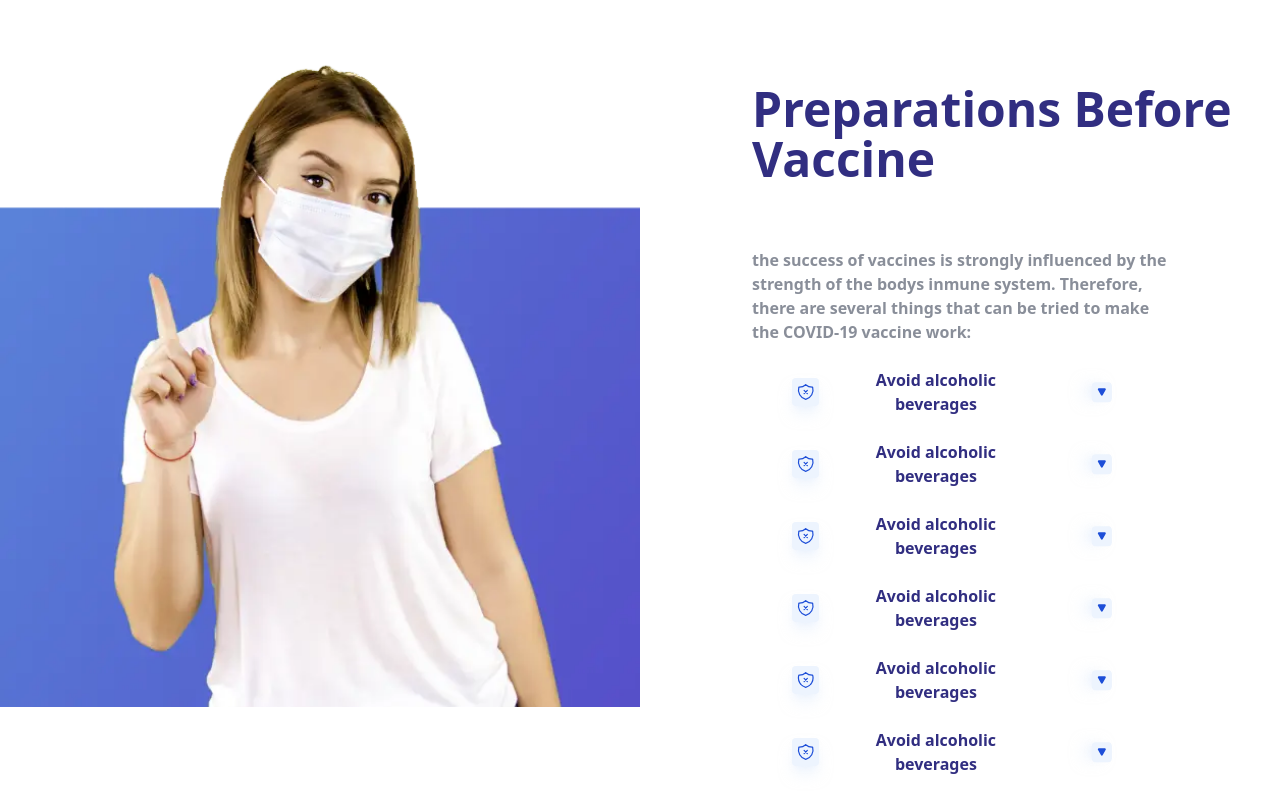
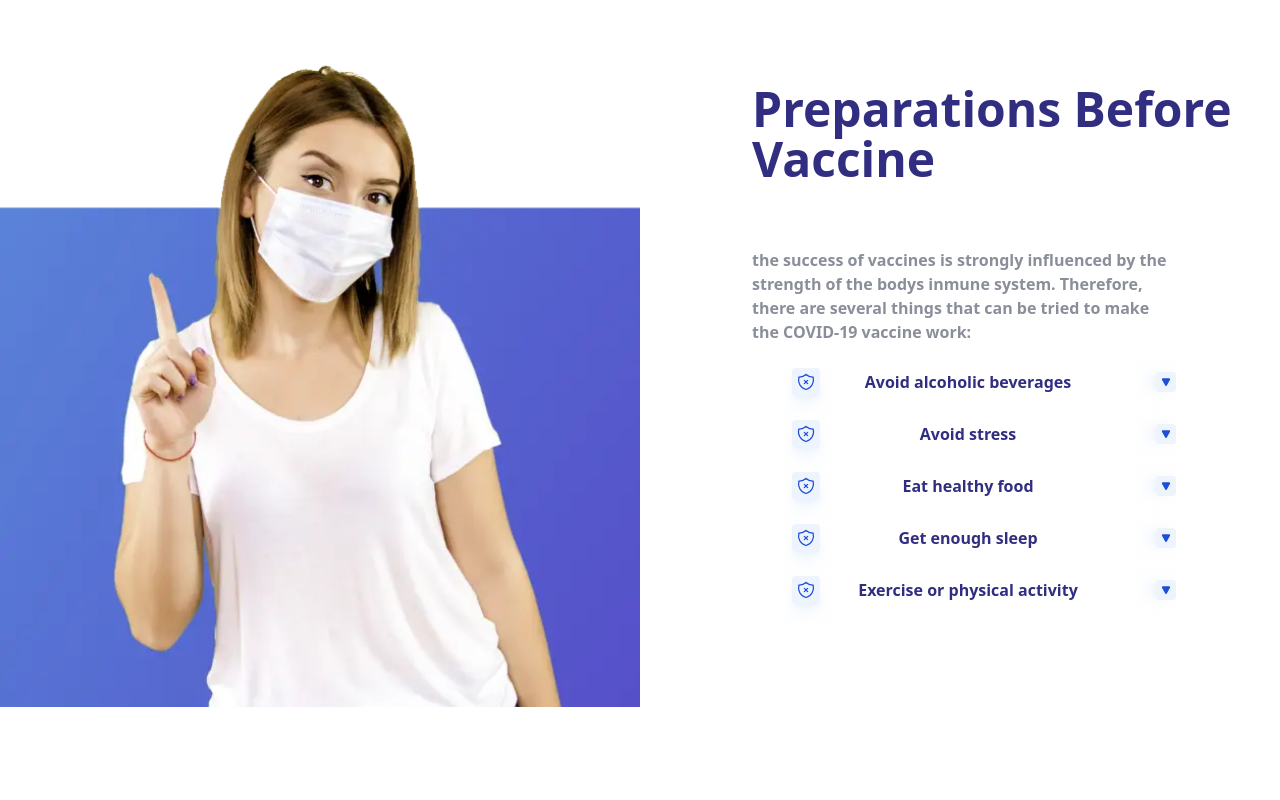
Before and after one commit to iam-leo/LaunchX-Latam-CSS, a website: page index.html in a window 1280 px wide. Shown: the part 1856-2656 px from the top of the page. After the commit the page ends 2563 px from the top, so only its background shows below. Drawn offline with Linux system fonts and the light colour scheme.

Commit message:
add accordion menu in pre-vaccine section

```diff
--- a/index.html
+++ b/index.html
@@ -133,7 +133,7 @@
             <!-- menu accordion -->
             <div class="pl-28 my-6">
                 <div class="ml-10">
-                    <button class="accordion w-80 flex justify-start items-center text-indigo-900 font-bold">
+                    <button class="accordion w-96 flex justify-between items-center text-indigo-900 font-bold">
                         <svg xmlns="http://www.w3.org/2000/svg" class="icon icon-tabler icon-tabler-shield-x w-7 h-7 text-blue-700 p-1 bg-blue-100/50 shadow-lg shadow-blue-100/50 mr-4 rounded" width="20" height="20" viewBox="0 0 24 24" stroke-width="1.5" stroke="#1D4ED8" fill="none" stroke-linecap="round" stroke-linejoin="round">
                             <path stroke="none" d="M0 0h24v24H0z" fill="none"/>
                             <path d="M12 3a12 12 0 0 0 8.5 3a12 12 0 0 1 -8.5 15a12 12 0 0 1 -8.5 -15a12 12 0 0 0 8.5 -3" />
@@ -144,102 +144,83 @@
                             <path fill-rule="evenodd" d="M4.5 5.653c0-1.426 1.529-2.33 2.779-1.643l11.54 6.348c1.295.712 1.295 2.573 0 3.285L7.28 19.991c-1.25.687-2.779-.217-2.779-1.643V5.653z" clip-rule="evenodd" />
                           </svg>
                     </button>
-                    <div class="hidden w-80 p-2 shadow-xl shadow-blue-700/10">
+                    <div class="hidden w-96 p-2 shadow-xl shadow-blue-700/10">
                         <p class="ml-11 mb-5 text-gray-500/80 font-semibold text-sm"> Lorem ipsum dolor sit amet consectetur adipisicing elit. Rem, dolore?</p>
                     </div>
                 </div>
             </div>
             <div class="pl-28 my-6">
                 <div class="ml-10">
-                    <button class="accordion w-80 flex justify-start items-center text-indigo-900 font-bold">
+                    <button class="accordion w-96 flex justify-between items-center text-indigo-900 font-bold">
                         <svg xmlns="http://www.w3.org/2000/svg" class="icon icon-tabler icon-tabler-shield-x w-7 h-7 text-blue-700 p-1 bg-blue-100/50 shadow-lg shadow-blue-100/50 mr-4 rounded" width="20" height="20" viewBox="0 0 24 24" stroke-width="1.5" stroke="#1D4ED8" fill="none" stroke-linecap="round" stroke-linejoin="round">
                             <path stroke="none" d="M0 0h24v24H0z" fill="none"/>
                             <path d="M12 3a12 12 0 0 0 8.5 3a12 12 0 0 1 -8.5 15a12 12 0 0 1 -8.5 -15a12 12 0 0 0 8.5 -3" />
                             <path d="M10 10l4 4m0 -4l-4 4" />
                           </svg>
-                          Avoid alcoholic beverages
+                          Avoid stress
                           <svg xmlns="http://www.w3.org/2000/svg" viewBox="0 0 24 24" fill="currentColor" class="w-5 h-5 rotate-90 text-blue-700 p-1 bg-blue-100/50 shadow-lg shadow-blue-100/50 ml-14 rounded">
                             <path fill-rule="evenodd" d="M4.5 5.653c0-1.426 1.529-2.33 2.779-1.643l11.54 6.348c1.295.712 1.295 2.573 0 3.285L7.28 19.991c-1.25.687-2.779-.217-2.779-1.643V5.653z" clip-rule="evenodd" />
                           </svg>
                     </button>
-                    <div class="hidden w-80 p-2 shadow-xl shadow-blue-700/10">
+                    <div class="hidden w-96 p-2 shadow-xl shadow-blue-700/10">
                         <p class="ml-11 mb-5 text-gray-500/80 font-semibold text-sm"> Lorem ipsum dolor sit amet consectetur adipisicing elit. Rem, dolore?</p>
                     </div>
                 </div>
             </div>
             <div class="pl-28 my-6">
                 <div class="ml-10">
-                    <button class="accordion w-80 flex justify-start items-center text-indigo-900 font-bold">
+                    <button class="accordion w-96 flex justify-between items-center text-indigo-900 font-bold">
                         <svg xmlns="http://www.w3.org/2000/svg" class="icon icon-tabler icon-tabler-shield-x w-7 h-7 text-blue-700 p-1 bg-blue-100/50 shadow-lg shadow-blue-100/50 mr-4 rounded" width="20" height="20" viewBox="0 0 24 24" stroke-width="1.5" stroke="#1D4ED8" fill="none" stroke-linecap="round" stroke-linejoin="round">
                             <path stroke="none" d="M0 0h24v24H0z" fill="none"/>
                             <path d="M12 3a12 12 0 0 0 8.5 3a12 12 0 0 1 -8.5 15a12 12 0 0 1 -8.5 -15a12 12 0 0 0 8.5 -3" />
                             <path d="M10 10l4 4m0 -4l-4 4" />
                           </svg>
-                          Avoid alcoholic beverages
+                          Eat healthy food
                           <svg xmlns="http://www.w3.org/2000/svg" viewBox="0 0 24 24" fill="currentColor" class="w-5 h-5 rotate-90 text-blue-700 p-1 bg-blue-100/50 shadow-lg shadow-blue-100/50 ml-14 rounded">
                             <path fill-rule="evenodd" d="M4.5 5.653c0-1.426 1.529-2.33 2.779-1.643l11.54 6.348c1.295.712 1.295 2.573 0 3.285L7.28 19.991c-1.25.687-2.779-.217-2.779-1.643V5.653z" clip-rule="evenodd" />
                           </svg>
                     </button>
-                    <div class="hidden w-80 p-2 shadow-xl shadow-blue-700/10">
+                    <div class="hidden w-96 p-2 shadow-xl shadow-blue-700/10">
                         <p class="ml-11 mb-5 text-gray-500/80 font-semibold text-sm"> Lorem ipsum dolor sit amet consectetur adipisicing elit. Rem, dolore?</p>
                     </div>
                 </div>
             </div>
             <div class="pl-28 my-6">
                 <div class="ml-10">
-                    <button class="accordion w-80 flex justify-start items-center text-indigo-900 font-bold">
+                    <button class="accordion w-96 flex justify-between items-center text-indigo-900 font-bold">
                         <svg xmlns="http://www.w3.org/2000/svg" class="icon icon-tabler icon-tabler-shield-x w-7 h-7 text-blue-700 p-1 bg-blue-100/50 shadow-lg shadow-blue-100/50 mr-4 rounded" width="20" height="20" viewBox="0 0 24 24" stroke-width="1.5" stroke="#1D4ED8" fill="none" stroke-linecap="round" stroke-linejoin="round">
                             <path stroke="none" d="M0 0h24v24H0z" fill="none"/>
                             <path d="M12 3a12 12 0 0 0 8.5 3a12 12 0 0 1 -8.5 15a12 12 0 0 1 -8.5 -15a12 12 0 0 0 8.5 -3" />
                             <path d="M10 10l4 4m0 -4l-4 4" />
                           </svg>
-                          Avoid alcoholic beverages
+                          Get enough sleep
                           <svg xmlns="http://www.w3.org/2000/svg" viewBox="0 0 24 24" fill="currentColor" class="w-5 h-5 rotate-90 text-blue-700 p-1 bg-blue-100/50 shadow-lg shadow-blue-100/50 ml-14 rounded">
                             <path fill-rule="evenodd" d="M4.5 5.653c0-1.426 1.529-2.33 2.779-1.643l11.54 6.348c1.295.712 1.295 2.573 0 3.285L7.28 19.991c-1.25.687-2.779-.217-2.779-1.643V5.653z" clip-rule="evenodd" />
                           </svg>
                     </button>
-                    <div class="hidden w-80 p-2 shadow-xl shadow-blue-700/10">
+                    <div class="hidden w-96 p-2 shadow-xl shadow-blue-700/10">
                         <p class="ml-11 mb-5 text-gray-500/80 font-semibold text-sm"> Lorem ipsum dolor sit amet consectetur adipisicing elit. Rem, dolore?</p>
                     </div>
                 </div>
             </div>
             <div class="pl-28 my-6">
                 <div class="ml-10">
-                    <button class="accordion w-80 flex justify-start items-center text-indigo-900 font-bold">
+                    <button class="accordion w-96 flex justify-between items-center text-indigo-900 font-bold">
                         <svg xmlns="http://www.w3.org/2000/svg" class="icon icon-tabler icon-tabler-shield-x w-7 h-7 text-blue-700 p-1 bg-blue-100/50 shadow-lg shadow-blue-100/50 mr-4 rounded" width="20" height="20" viewBox="0 0 24 24" stroke-width="1.5" stroke="#1D4ED8" fill="none" stroke-linecap="round" stroke-linejoin="round">
                             <path stroke="none" d="M0 0h24v24H0z" fill="none"/>
                             <path d="M12 3a12 12 0 0 0 8.5 3a12 12 0 0 1 -8.5 15a12 12 0 0 1 -8.5 -15a12 12 0 0 0 8.5 -3" />
                             <path d="M10 10l4 4m0 -4l-4 4" />
                           </svg>
-                          Avoid alcoholic beverages
+                          Exercise or physical activity
                           <svg xmlns="http://www.w3.org/2000/svg" viewBox="0 0 24 24" fill="currentColor" class="w-5 h-5 rotate-90 text-blue-700 p-1 bg-blue-100/50 shadow-lg shadow-blue-100/50 ml-14 rounded">
                             <path fill-rule="evenodd" d="M4.5 5.653c0-1.426 1.529-2.33 2.779-1.643l11.54 6.348c1.295.712 1.295 2.573 0 3.285L7.28 19.991c-1.25.687-2.779-.217-2.779-1.643V5.653z" clip-rule="evenodd" />
                           </svg>
                     </button>
-                    <div class="hidden w-80 p-2 shadow-xl shadow-blue-700/10">
+                    <div class="hidden w-96 p-2 shadow-xl shadow-blue-700/10">
                         <p class="ml-11 mb-5 text-gray-500/80 font-semibold text-sm"> Lorem ipsum dolor sit amet consectetur adipisicing elit. Rem, dolore?</p>
                     </div>
                 </div>
             </div>
-            <div class="pl-28 my-6">
-                <div class="ml-10">
-                    <button class="accordion w-80 flex justify-start items-center text-indigo-900 font-bold">
-                        <svg xmlns="http://www.w3.org/2000/svg" class="icon icon-tabler icon-tabler-shield-x w-7 h-7 text-blue-700 p-1 bg-blue-100/50 shadow-lg shadow-blue-100/50 mr-4 rounded" width="20" height="20" viewBox="0 0 24 24" stroke-width="1.5" stroke="#1D4ED8" fill="none" stroke-linecap="round" stroke-linejoin="round">
-                            <path stroke="none" d="M0 0h24v24H0z" fill="none"/>
-                            <path d="M12 3a12 12 0 0 0 8.5 3a12 12 0 0 1 -8.5 15a12 12 0 0 1 -8.5 -15a12 12 0 0 0 8.5 -3" />
-                            <path d="M10 10l4 4m0 -4l-4 4" />
-                          </svg>
-                          Avoid alcoholic beverages
-                          <svg xmlns="http://www.w3.org/2000/svg" viewBox="0 0 24 24" fill="currentColor" class="w-5 h-5 rotate-90 text-blue-700 p-1 bg-blue-100/50 shadow-lg shadow-blue-100/50 ml-14 rounded">
-                            <path fill-rule="evenodd" d="M4.5 5.653c0-1.426 1.529-2.33 2.779-1.643l11.54 6.348c1.295.712 1.295 2.573 0 3.285L7.28 19.991c-1.25.687-2.779-.217-2.779-1.643V5.653z" clip-rule="evenodd" />
-                          </svg>
-                    </button>
-                    <div class="hidden w-80 p-2 shadow-xl shadow-blue-700/10">
-                        <p class="ml-11 mb-5 text-gray-500/80 font-semibold text-sm"> Lorem ipsum dolor sit amet consectetur adipisicing elit. Rem, dolore?</p>
-                    </div>
-                </div>
-            </div>
-
         </div>
     </section>
     <script src="js/app.js"></script>
```
Also changed, not shown: css/style.css.
